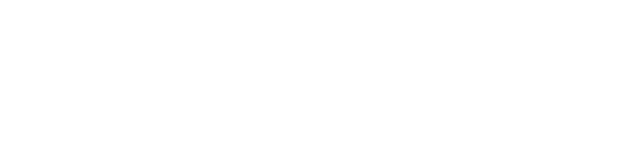
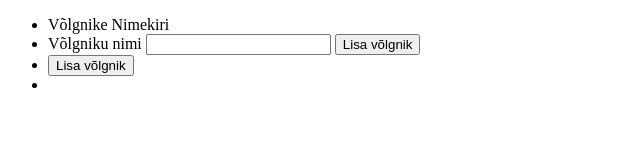
Before and after one commit to Joeliinus/harjutus1, a plain HTML site: page Harjutus1.html in a window 1280 px wide. Shown: the whole page, without its empty margins (0-640 px from the left). Drawn offline with Linux system fonts and the light colour scheme.

Commit message:
Update Harjutus1.html

```diff
--- a/Harjutus1.html
+++ b/Harjutus1.html
@@ -1,11 +1,40 @@
 <!DOCTYPE html>
 <html lang="en">
 <head>
-    <meta charset="UTF-8">
-
-    <title>Title</title>
+    <!--content="width=device-width, user-scalable=no, initial-scale=1.0, maximum-scale=1.0, minimum-scale=1.0"-->
+    <meta http-equiv="X-UA-Compatible" content="ie=edge">
+    <title>Document</title>
 </head>
 <body>
+<ul>
+    <li>Võlgnike Nimekiri</li>
+    <li>
+        <!-- Uue võlgniku lisamise vorm -->
+        <form action="#" method="post">
+            <label for="name">Võlgniku nimi</label>
+            <input type="text" name="name" id="name">
+            <button type="submit">Lisa võlgnik</button>
+        </form>
+    </li>
+    <li>
+        <!-- Nupp võlgniku lisamiseks -->
+        <button onclick="addVõlgnik()">Lisa võlgnik</button>
+    </li>
+    <li>
+        <script>
+            const võlgnikud = [
+                { id: 1, name: 'Bob' },
+                { id: 2, name: 'Bobs' },
+                { id: 3, name: 'Bobby' },
+            ]
 
+            function addVõlgnik () {
+                const võlgnik = { id: võlgnikud.lenght + 1, name: 'Uus võlgnik' }
+                võlgnikud.push(võlgnik)
+                console.log(võlgnikud)
+            }
+        </script>
+    </li>
+</ul>
 </body>
 </html>
```
